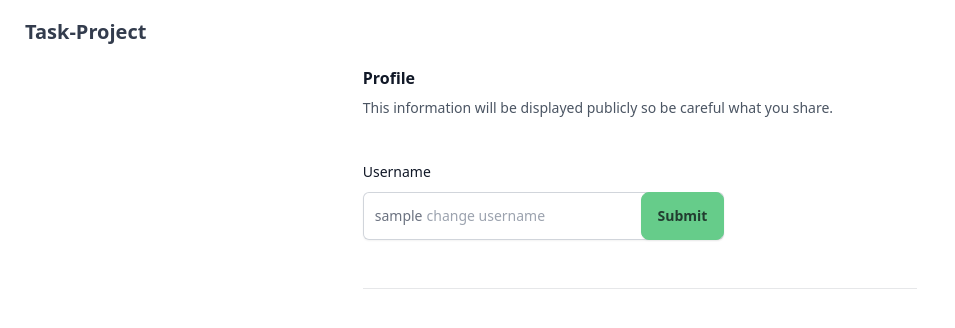
After one commit to DINCRI/task-project, a Flask app: page /profile in a window 1280 px wide. The commit adds this page. Shown: the top 328 px of the page, without its empty margins (0-955 px from the left). Run offline with Flask 3, Linux system fonts and the light colour scheme; the visitor is signed in with stand-in values (Sample User, id 1); some libraries are stand-ins or nearby versions.

Commit message:
alpha1.0

```diff
--- a/app.py
+++ b/app.py
@@ -118,11 +118,24 @@ def logout():
     flash('You have been logged out.')
     return redirect(url_for('login'))
 
+@app.route('/change_username', methods=['POST'])
+def change_username():
+     if request.method == 'POST':
+        newuser = request.form['usernm']
+        user_id = session['user_id']
 
-@app.route('/about')
-def about():
+        conn = get_db_connection()
+        conn.execute('UPDATE DETAILS SET usernm = ? WHERE id = ?', (newuser, user_id))
+        conn.commit()
+        conn.close()
+        session['usernm']=newuser
+        flash('Username changed successfully!')
+        return redirect(url_for('profile'))
+
+@app.route('/profile')
+def profile():
    username = session['usernm']
-   return render_template('about.html', username=username)
+   return render_template('profile.html', username=username)
 
 @app.route('/calendar/')
 def calendar():
--- a/templates/index.html
+++ b/templates/index.html
@@ -142,10 +142,7 @@
             </div>
             <ul tabindex="0" class="mt-3 z-[1] p-2 shadow menu menu-sm dropdown-content bg-base-100 rounded-box w-52">
               <li>
-                <a class="justify-between">
-                  Profile
-
-                </a>
+                <a href="{{url_for('profile')}}" class="justify-between">Profile</a>
               </li>
 
               <li><a href="{{ url_for('logout') }}">Logout</a></li>
--- /dev/null
+++ b/templates/profile.html
@@ -0,0 +1,54 @@
+<!DOCTYPE html>
+<html data-theme="emerald">
+<head>
+    <meta charset='utf-8'>
+    <meta http-equiv='X-UA-Compatible' content='IE=edge'>
+    <title>Task</title>
+    <meta name='viewport' content='width=device-width, initial-scale=1'>
+
+    <link href="https://cdn.jsdelivr.net/npm/daisyui@4.7.3/dist/full.min.css" rel="stylesheet" type="text/css" />
+    <script src="https://cdn.tailwindcss.com?plugins=forms"></script>
+</head>
+<style>
+    .main {
+        height: 100%;
+        display: flex;
+        justify-content: center;
+        align-items: center;
+    }
+
+</style>
+<body>
+    <div class="navbar bg-base-100">
+        <a href="{{url_for('index')}}" class="btn btn-ghost text-xl">Task-Project</a>
+      </div>
+      <div class="main">
+      <div class="space-y-12">
+        <div class="border-b border-gray-900/10 pb-12">
+          <h2 class="text-base font-semibold leading-7 text-gray-900">Profile</h2>
+          <p class="mt-1 text-sm leading-6 text-gray-600">This information will be displayed publicly so be careful what you share.</p>
+          <form action="{{ url_for('change_username') }}" method="POST">
+          <div class="mt-10 grid grid-cols-1 gap-x-6 gap-y-8 sm:grid-cols-6">
+            <div class="sm:col-span-4">
+              <label for="username" class="block text-sm font-medium leading-6 text-gray-900">Username</label>
+              <div class="mt-2">
+                <div class="flex rounded-md shadow-sm ring-1 ring-inset ring-gray-300 focus-within:ring-2 focus-within:ring-inset focus-within:ring-indigo-600 sm:max-w-md">
+
+                  <span class="flex select-none items-center pl-3 text-gray-500 sm:text-sm">{{username}}</span>
+
+                  <input type="text" name="usernm" id="username" autocomplete="username" class="block flex-1 border-0 bg-transparent py-1.5 pl-1 text-gray-900 placeholder:text-gray-400 focus:ring-0 sm:text-sm sm:leading-6" placeholder="change username">
+                  <button type="submit" class="btn btn-primary">Submit</button>
+
+
+                </div>
+
+              </div>
+
+            </form>
+            </div>
+
+</div>
+</body>
+
+
+</html>
```
Also changed, not shown: database.db.
